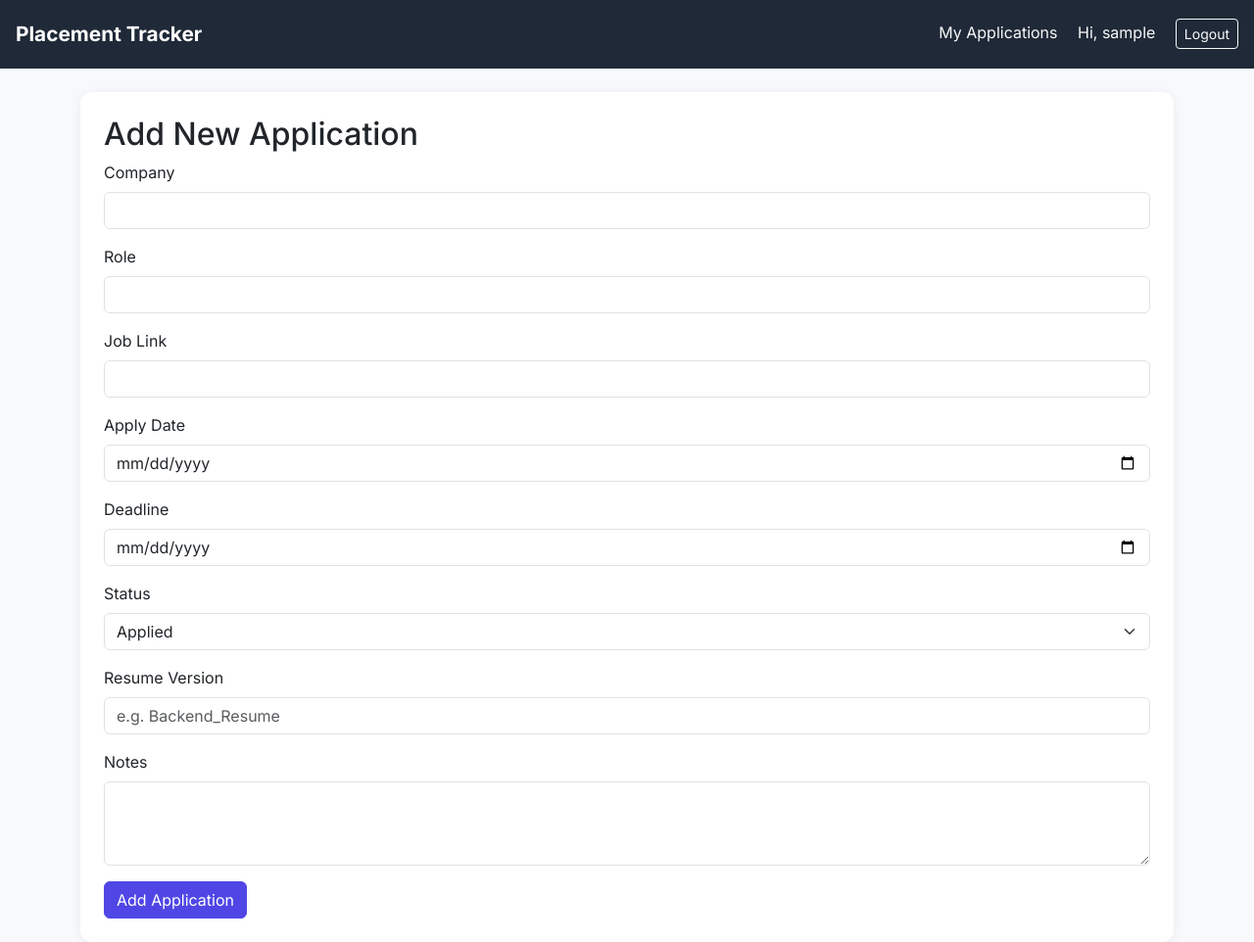
After one commit to OmMishra76/Placement-Tracker, a Flask app: page /applications/new in a window 1280 px wide. The commit adds this page. Shown: the whole page at 98% size. Run offline with Flask 3, Linux system fonts and the light colour scheme; the visitor is signed in with stand-in values (Sample User, id 1).

Commit message:
Add application list view and fix date conversion for form submissions

```diff
--- a/app.py
+++ b/app.py
@@ -5,6 +5,7 @@ from models.user import User
 from flask_login import LoginManager
 from routes.auth import auth
 from models.application import Application
+from routes.applications import applications
 
 app = Flask(__name__)
 app.config.from_object(Config)
@@ -20,6 +21,7 @@ def load_user(user_id):
     return User.query.get(int(user_id))
 
 app.register_blueprint(auth)
+app.register_blueprint(applications)
 
 @app.route("/")
 def home():
--- /dev/null
+++ b/routes/applications.py
@@ -0,0 +1,50 @@
+from flask import Blueprint, render_template, redirect, url_for, flash, request
+from flask_login import login_required, current_user
+from models import db
+from models.application import Application
+from datetime import datetime
+
+applications = Blueprint('applications', __name__)
+
+
+@applications.route('/applications/new', methods=['GET', 'POST'])
+@login_required
+def new_application():
+    if request.method == 'POST':
+        company = request.form.get('company')
+        role = request.form.get('role')
+        job_link = request.form.get('job_link')
+        apply_date_str = request.form.get('apply_date')
+        deadline_str = request.form.get('deadline')
+        apply_date = datetime.strptime(apply_date_str, '%Y-%m-%d').date() if apply_date_str else None
+        deadline = datetime.strptime(deadline_str, '%Y-%m-%d').date() if deadline_str else None
+        status = request.form.get('status')
+        resume_version = request.form.get('resume_version')
+        notes = request.form.get('notes')
+
+        new_app = Application(
+            user_id=current_user.id,
+            company=company,
+            role=role,
+            job_link=job_link,
+            apply_date=apply_date,
+            deadline=deadline,
+            status=status,
+            resume_version=resume_version,
+            notes=notes
+        )
+
+        db.session.add(new_app)
+        db.session.commit()
+
+        flash('Application added successfully!')
+        return redirect(url_for('applications.list_applications'))
+
+    return render_template('applications/new.html')
+
+
+@applications.route('/applications')
+@login_required
+def list_applications():
+    user_applications = Application.query.filter_by(user_id=current_user.id).order_by(Application.created_at.desc()).all()
+    return render_template('applications/list.html', applications=user_applications)
--- a/static/css/style.css
+++ b/static/css/style.css
@@ -1,3 +1,46 @@
+@import url('https://fonts.googleapis.com/css2?family=Inter:wght@400;500;600;700&display=swap');
+
+:root {
+    --primary: #4f46e5;
+    --primary-dark: #4338ca;
+    --bg: #f8f9fc;
+    --text-dark: #1f2937;
+}
+
 body {
-    background-color: #f8f9fa;
+    font-family: 'Inter', sans-serif;
+    background-color: var(--bg);
+    color: var(--text-dark);
 }
+
+.navbar {
+    background-color: var(--text-dark) !important;
+    padding-top: 0.9rem;
+    padding-bottom: 0.9rem;
+}
+
+.navbar-brand {
+    font-weight: 700;
+    font-size: 1.3rem;
+}
+
+.card {
+    border: none;
+    border-radius: 12px;
+    box-shadow: 0 2px 12px rgba(0, 0, 0, 0.06);
+}
+
+.btn-primary {
+    background-color: var(--primary);
+    border-color: var(--primary);
+}
+
+.btn-primary:hover {
+    background-color: var(--primary-dark);
+    border-color: var(--primary-dark);
+}
+
+.form-control:focus, .form-select:focus {
+    border-color: var(--primary);
+    box-shadow: 0 0 0 0.2rem rgba(79, 70, 229, 0.15);
+}
--- /dev/null
+++ b/templates/applications/new.html
@@ -0,0 +1,57 @@
+{% extends "base.html" %}
+
+{% block title %}Add Application - Placement Tracker{% endblock %}
+
+{% block content %}
+<h2>Add New Application</h2>
+
+<form method="POST" action="{{ url_for('applications.new_application') }}">
+    <div class="mb-3">
+        <label for="company" class="form-label">Company</label>
+        <input type="text" class="form-control" id="company" name="company" required>
+    </div>
+
+    <div class="mb-3">
+        <label for="role" class="form-label">Role</label>
+        <input type="text" class="form-control" id="role" name="role" required>
+    </div>
+
+    <div class="mb-3">
+        <label for="job_link" class="form-label">Job Link</label>
+        <input type="url" class="form-control" id="job_link" name="job_link">
+    </div>
+
+    <div class="mb-3">
+        <label for="apply_date" class="form-label">Apply Date</label>
+        <input type="date" class="form-control" id="apply_date" name="apply_date">
+    </div>
+
+    <div class="mb-3">
+        <label for="deadline" class="form-label">Deadline</label>
+        <input type="date" class="form-control" id="deadline" name="deadline">
+    </div>
+
+    <div class="mb-3">
+        <label for="status" class="form-label">Status</label>
+        <select class="form-select" id="status" name="status">
+            <option value="Applied">Applied</option>
+            <option value="OA">OA</option>
+            <option value="Interview">Interview</option>
+            <option value="Offer">Offer</option>
+            <option value="Rejected">Rejected</option>
+        </select>
+    </div>
+
+    <div class="mb-3">
+        <label for="resume_version" class="form-label">Resume Version</label>
+        <input type="text" class="form-control" id="resume_version" name="resume_version" placeholder="e.g. Backend_Resume">
+    </div>
+
+    <div class="mb-3">
+        <label for="notes" class="form-label">Notes</label>
+        <textarea class="form-control" id="notes" name="notes" rows="3"></textarea>
+    </div>
+
+    <button type="submit" class="btn btn-primary">Add Application</button>
+</form>
+{% endblock %}
--- a/templates/base.html
+++ b/templates/base.html
@@ -16,9 +16,10 @@
         <a class="navbar-brand" href="/">Placement Tracker</a>
         <div>
             {% if current_user.is_authenticated %}
+                <a href="{{ url_for('applications.list_applications') }}" class="text-light me-3 text-decoration-none">My Applications</a>
                 <span class="text-light me-3">Hi, {{ current_user.username }}</span>
                 <a href="{{ url_for('auth.logout') }}" class="btn btn-outline-light btn-sm">Logout</a>
-            {% else %}
+                {% else %}
                 <a href="{{ url_for('auth.login') }}" class="btn btn-outline-light btn-sm me-2">Login</a>
                 <a href="{{ url_for('auth.register') }}" class="btn btn-outline-light btn-sm">Register</a>
             {% endif %}
@@ -34,7 +35,9 @@
             {% endif %}
         {% endwith %}
 
-        {% block content %}{% endblock %}
+        <div class="card p-4">
+            {% block content %}{% endblock %}
+        </div>
     </main>
 
     <!-- Bootstrap JS (needed for dropdowns, modals, etc. later) -->
```
Also changed, not shown: templates/applications/list.html (added, +40 -0 lines), templates/home.html (+8 -2 lines), database/placement.db.
